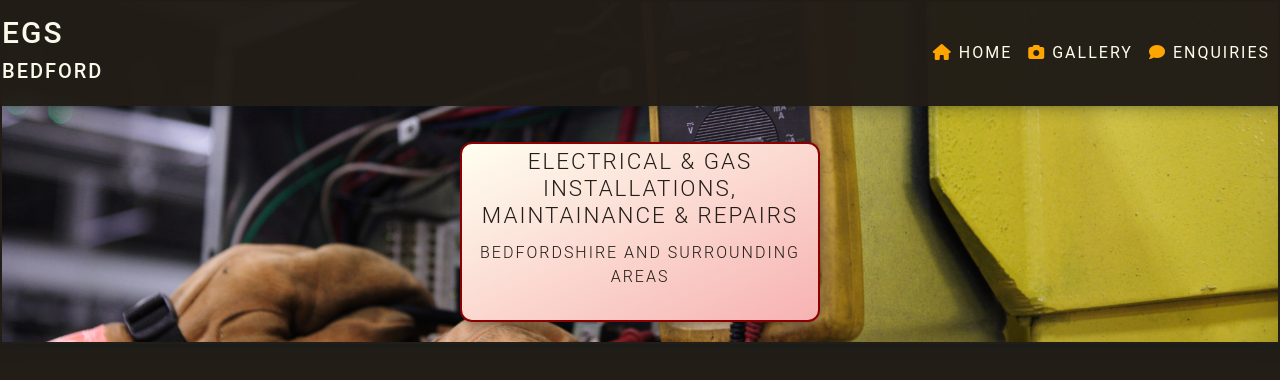
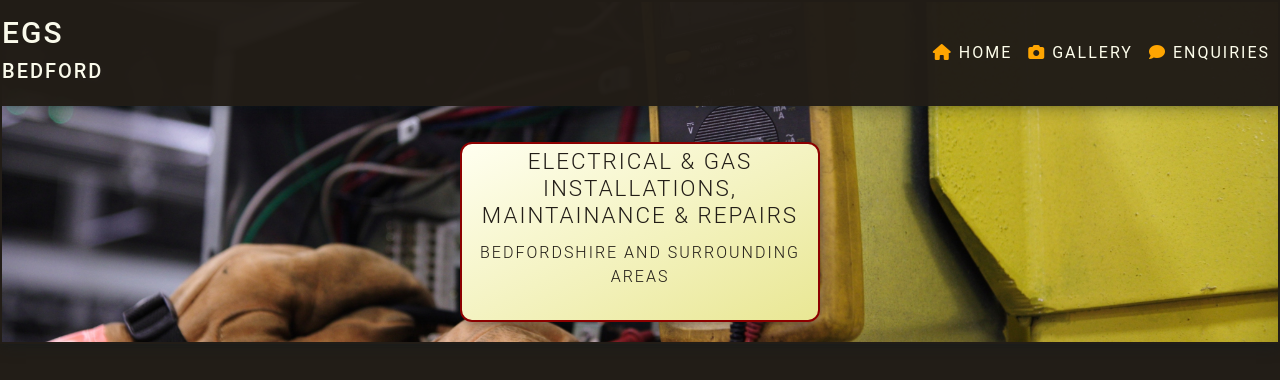
Before and after one commit to GregKaighin/EGS_Bedford_Website, a plain HTML site: page index.html in a window 1280 px wide. Drawn offline with nearby package versions, Linux system fonts and the light colour scheme.

```diff
--- a/assets/css/style.css
+++ b/assets/css/style.css
@@ -101,7 +101,7 @@ body {
   background-image: linear-gradient(
     to bottom right,
     rgb(255, 255, 240, 1),
-    rgb(247, 178, 178)
+    rgb(233, 231, 148)
   );
   border: 2px solid #8b0000;
   border-radius: 12px;
```
